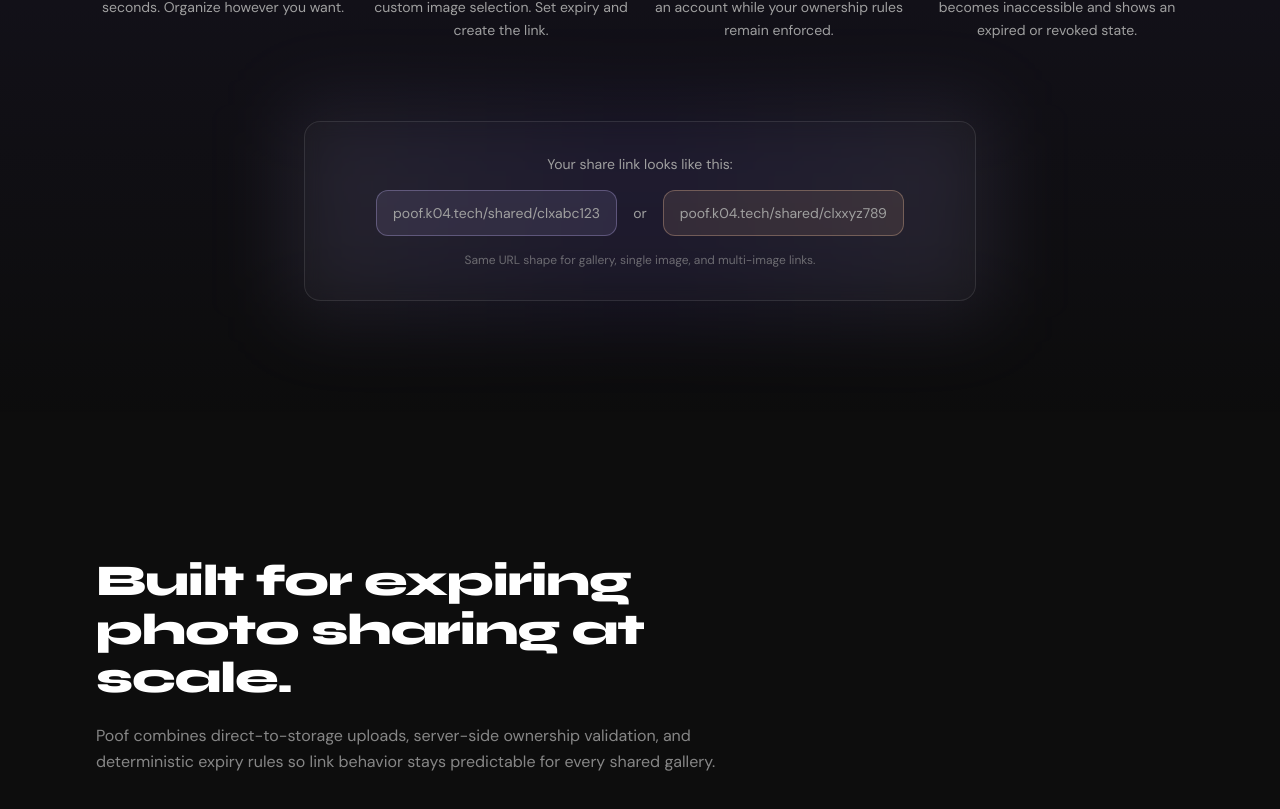
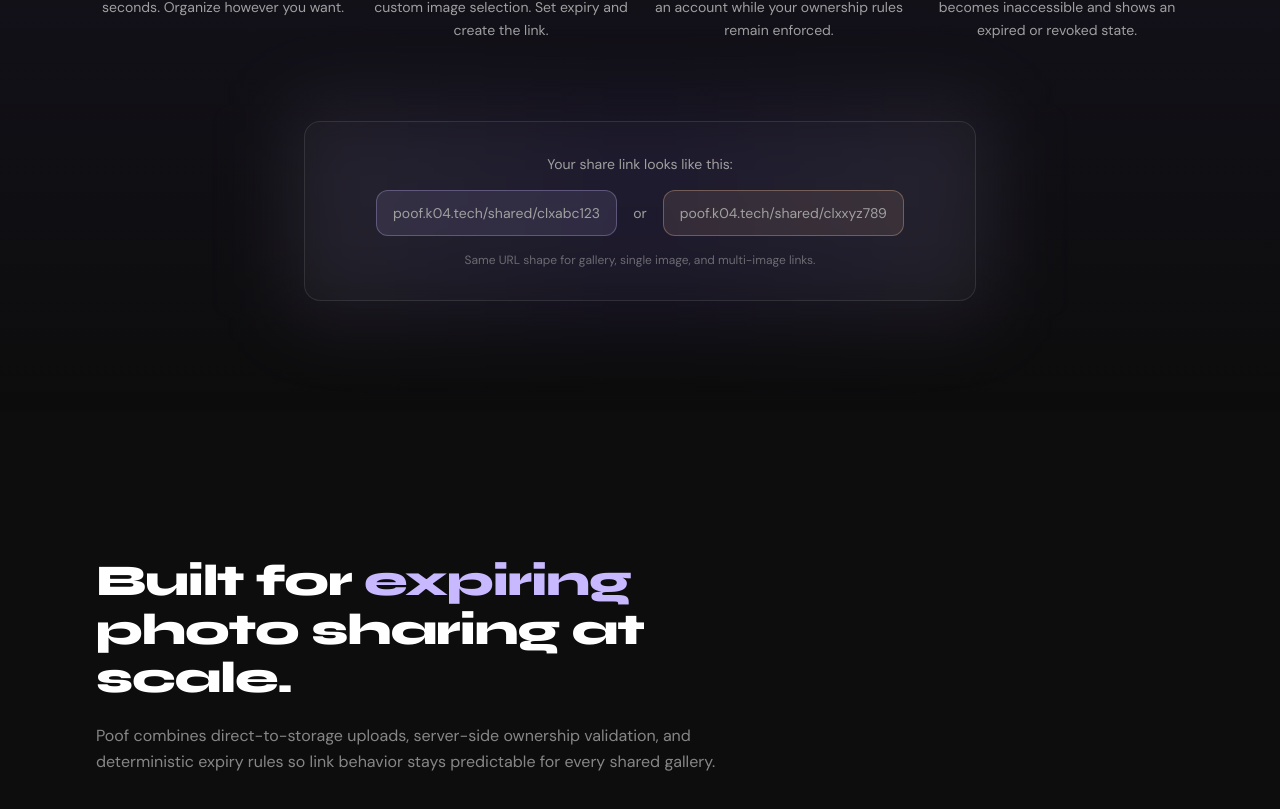
Before and after one commit to mdkaifansari04/poof, a Next.js app: page / in a window 1280 px wide. Shown: the part 2762-3571 px from the top of the page. Built offline with nearby package versions, Linux system fonts and the light colour scheme; no server answers.

Commit message:
chore: landing section

```diff
--- a/components/landing/how-it-works.tsx
+++ b/components/landing/how-it-works.tsx
@@ -47,7 +47,7 @@
         {/* Steps */}
         <div className="relative">
           {/* Connection line */}
-          <div className="hidden lg:block absolute top-1/2 left-0 right-0 h-px bg-gradient-to-r from-transparent via-white/10 to-transparent -translate-y-1/2" />
+          {/* <div className="hidden lg:block absolute top-1/2 left-0 right-0 h-px bg-gradient-to-r from-transparent via-white/10 to-transparent -translate-y-1/2" /> */}
 
           <div className="grid grid-cols-1 md:grid-cols-2 lg:grid-cols-4 gap-8 lg:gap-6">
             {steps.map((step, i) => (
--- a/components/landing/nav.tsx
+++ b/components/landing/nav.tsx
@@ -10,7 +10,7 @@
 const navLinks = [
   { href: '#features', label: 'Features' },
   { href: '#how-it-works', label: 'How it works' },
-  { href: '#pricing', label: 'Limits' },
+  { href: '#limits', label: 'Limits' },
   { href: '#faq', label: 'FAQ' },
 ]
 
--- a/components/landing/seo-details.tsx
+++ b/components/landing/seo-details.tsx
@@ -98,7 +98,8 @@
         {/* ── Header ── */}
         <div className="max-w-2xl">
           <h2 className="font-heading font-extrabold text-3xl sm:text-4xl md:text-[44px] text-white leading-[1.1] tracking-tight mb-5">
-            Built for expiring photo sharing at scale.
+            Built for <span className="text-poof-violet">expiring</span> photo
+            sharing at scale.
           </h2>
           <p className="text-white/50 text-base leading-relaxed">
             Poof combines direct-to-storage uploads, server-side ownership
@@ -144,7 +145,7 @@
           </div>
         </div>
 
-        <div>
+        <div id="limits">
           <p className="text-[11px] tracking-[0.2em] uppercase text-white/25 font-medium mb-8">
             Platform limits · v1
           </p>
```
